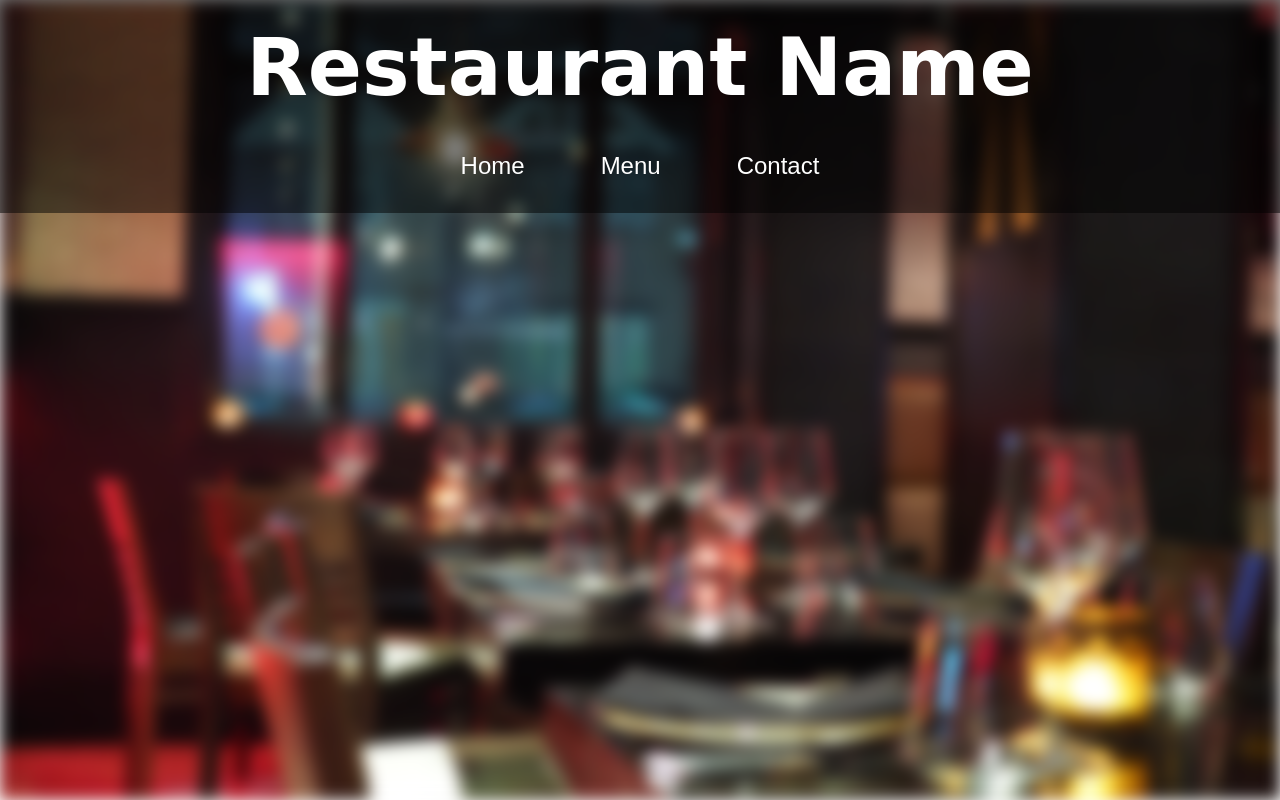
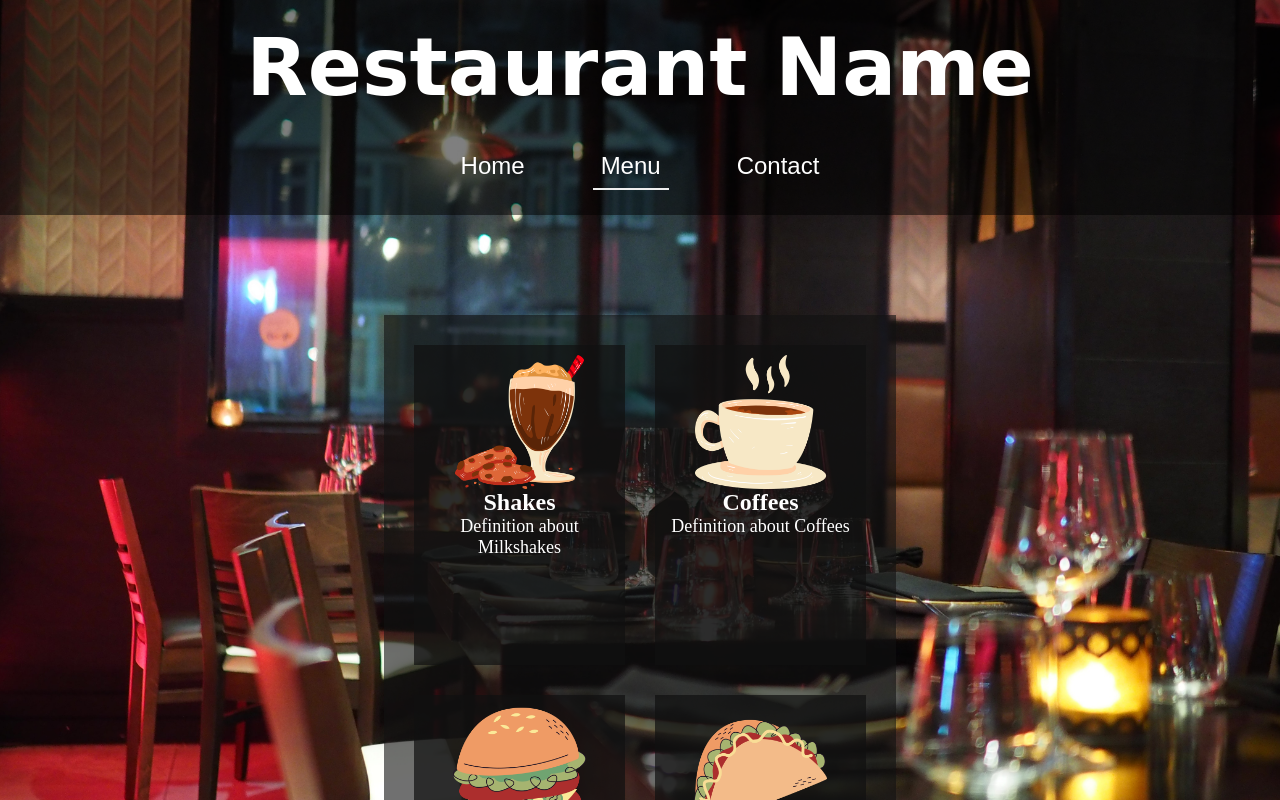
Before and after one commit to Matt19890303/Restaurant_Page, a website built with webpack: page dist/index.html in a window 1280 px wide. Both pictures are taken after a click on the button "Menu". Shown: the top 800 px of the page. Built offline with nearby package versions, Linux system fonts and the light colour scheme.

Commit message:
Project completed

```diff
--- a/src/contact.js
+++ b/src/contact.js
@@ -0,0 +1,61 @@
+
+// Body
+
+function mainBody() {
+
+    const mainBody = document.createElement("main");
+    mainBody.classList.add("mainBody");
+
+    mainBody.appendChild(createContact());
+
+    return mainBody;
+  }
+
+
+  function createContact() {
+
+    // Embedded Map
+    const contact = document.createElement("div");
+    contact.classList.add("map-container");
+
+    const emededMap = document.createElement("iframe");
+    emededMap.src = "https://www.google.com/maps/d/u/0/embed?mid=1h_7CW_eFqWsFXEcDzev9L2Bi--t7FkM&ehbc=2E312F";
+    emededMap.alt = "Embeded Map";
+
+    const mapHeading = document.createElement("h2");
+    mapHeading.textContent = "Embeded Map Store Locator";
+    mapHeading.classList.add("map-container-heading");
+
+    // Contact number
+    const numbers = document.createElement("div");
+    numbers.classList.add("numbers");
+
+    const icon = document.createElement("p");
+    icon.textContent = '📞';
+    icon.classList.add("icon");
+
+    const contactNumbers = document.createElement("p");
+    contactNumbers.textContent = ' 086 000 7728';
+    // contactNumbers.classList.add("contact-numbers");
+
+    numbers.appendChild(icon);
+    numbers.appendChild(contactNumbers);
+
+
+    contact.appendChild(mapHeading);
+    contact.appendChild(emededMap);
+    contact.appendChild(numbers);
+
+    return contact;
+  }
+
+
+
+    function loadContact() {
+      const content = document.getElementById("main");
+      main.textContent = "";
+      content.appendChild(mainBody());
+    }
+
+
+    export default loadContact;
--- a/src/home.js
+++ b/src/home.js
@@ -1,79 +1,49 @@
-// export function homePage() {
-//     const DivContent = document.querySelector('#content')
 
-//     // // background
-//     // const background = document.querySelector('div')
-//     // background.classList.add('background');
+// Body
 
-//     // // heading
-//     // const heading = document.createElement('h1');
-//     // heading.classList.add('header');
-//     // heading.textContent = 'Restaurant Name';
+function mainBody() {
+
+  const mainBody = document.createElement("main");
+  mainBody.classList.add("mainBody");
+
+  mainBody.appendChild(homeBody());
+
+  return mainBody;
+}
 
 
-//     // Button
-//     // const homeLinks = document.createElement('button');
-//     // homeLinks.textContent = 'Home';
-//     // homeLinks.classList.add('header');
+function homeBody() {
 
-//     // const menuLinks = document.createElement('button');
-//     // menuLinks.textContent = 'Menu';
-//     // menuLinks.classList.add('links');
+  const home = document.createElement("div");
+  home.classList.add("text-container");
 
-//     // Footer
-//     // const footer = document.createElement('div');
+  const foodImage = document.createElement("img");
+  foodImage.src = "images/foodphoto.jpg";
+  foodImage.alt = "Food on a plate";
+
+  const paragraph1 = document.createElement("p");
+  paragraph1.textContent = "Come and enjoy and amazing meal.";
+  paragraph1.classList.add("text");
+
+  const paragraph2 = document.createElement("p");
+  paragraph2.textContent = "And share it with friends.";
+  paragraph2.classList.add("text");
 
 
-//     // DivContent.appendChild(heading);
-//     // DivContent.appendChild(nav);
-//     // DivContent.appendChild(homeLinks);
-//     // DivContent.appendChild(menuLinks);
-//     // DivContent.appendChild(background);
+  home.appendChild(paragraph1);
+  home.appendChild(foodImage);
+  home.appendChild(paragraph2);
 
-// }
-
-
-
- function createHeader() {
-    const nav = document.createElement("nav");
-    // const nav = document.querySelector('#content')
-    nav.classList.add("links");
-
-
-    const heading = document.createElement('h1');
-    heading.classList.add('heading');
-    heading.textContent = 'Restaurant Name';
-
-
-    const homeButton = document.createElement("button");
-    homeButton.classList.add("button");
-    homeButton.textContent = "Home";
-
-    const menuButton = document.createElement("button");
-    menuButton.classList.add("button");
-    menuButton.textContent = "Menu";
-
-    const contactButton = document.createElement("button");
-    contactButton.classList.add("button");
-    contactButton.textContent = "Contact";
-
-
-    nav.appendChild(heading);
-    nav.appendChild(homeButton);
-    nav.appendChild(menuButton);
-    nav.appendChild(contactButton);
-
-    return nav;
+  return home;
 }
 
 
 
+  function loadHome() {
+    const content = document.getElementById("main");
+    main.textContent = "";
+    content.appendChild(mainBody());
+  }
 
-export function initializeWebsite() {
-    const content = document.getElementById("content");
 
-    content.appendChild(createHeader());
-    // content.appendChild(createMain());
-    // content.appendChild(createFooter());
-
-  }
+  export default loadHome;
--- a/src/index.js
+++ b/src/index.js
@@ -1,18 +1,5 @@
-// import loadHome from "./home.js";
-// import loadMenu from "./menu.js";
-// import loadContact from "./contact.js";
+// import loadLandingPage from "./landingPage.js";
+import * as module from './landingPage.js';
 
 
-import * as module from './home.js';
-// import './dist/style.css';
-
-
-
-const myArray = ["CapeTown", "Durban", "Joburg"];
-console.log(myArray);
-
-// module.homePage();
-// module.createHeader();
-// module.createNav();
-
-module.initializeWebsite();
+module.loadLandingPage();
--- /dev/null
+++ b/src/landingPage.js
@@ -0,0 +1,118 @@
+import loadHome from "./home";
+import loadMenu from "./menu";
+import loadContact from "./contact";
+
+
+
+
+// Header
+function createHeader() {
+    const nav = document.createElement("nav");
+    nav.classList.add("links");
+
+
+    const heading = document.createElement('h1');
+    heading.classList.add('heading');
+    heading.textContent = 'Restaurant Name';
+
+
+    const homeButton = document.createElement("button");
+    homeButton.classList.add("loadPageButtonbutton");
+    homeButton.textContent = "Home";
+    homeButton.addEventListener("click", function () {
+      setActiveButton(homeButton);
+      loadHome();
+      });
+
+
+    const menuButton = document.createElement("button");
+    menuButton.classList.add("loadPageButtonbutton");
+    menuButton.textContent = "Menu";
+    menuButton.addEventListener("click", function () {
+      setActiveButton(menuButton);
+      loadMenu();
+      });
+
+
+    const contactButton = document.createElement("button");
+    contactButton.classList.add("loadPageButtonbutton");
+    contactButton.textContent = "Contact";
+    contactButton.addEventListener("click", function () {
+      setActiveButton(contactButton);
+      loadContact();
+      });
+
+
+    nav.appendChild(heading);
+    nav.appendChild(homeButton);
+    nav.appendChild(menuButton);
+    nav.appendChild(contactButton);
+
+    return nav;
+}
+
+// Body
+
+function setActiveButton(button) {
+    const buttons = document.querySelectorAll(".loadPageButtonbutton");
+
+    buttons.forEach((button) => {
+      if (button !== this) {
+        button.classList.remove("active");
+      }
+    });
+
+    button.classList.add("active");
+  }
+
+
+
+function createMain() {
+    const main = document.createElement("main");
+    main.classList.add("mainBody");
+    // replaces the body that is created in a main element with the button clickedand loads the 'loadHome'/'loadMeu'
+    main.setAttribute("id", "main");
+    return main;
+  }
+
+
+// Footer
+function createFooter() {
+    const footer = document.createElement("div");
+    footer.classList.add("footer-container");
+
+    const footerText = document.createElement("a");
+    footerText.textContent = "Copyright © 2023 MattFourie ";
+    footerText.classList.add("footer");
+
+    // Github image as a link to Github
+    const footerLink = document.createElement('a');
+    // footerLink.href = "https://github.com/Matt19890303/Restaurant_Page";
+    footerLink.setAttribute('href', 'https://github.com/Matt19890303/Restaurant_Page');
+
+    const footerImage = document.createElement('img');
+    footerImage.src = "images/social_github_icon.png";
+    footerImage.classList.add("github-pic");
+
+    footerLink.appendChild(footerImage);
+
+    footer.appendChild(footerLink);
+    footer.appendChild(footerText);
+    footer.appendChild(footerImage);
+
+    return footer;
+  }
+
+
+
+export function loadLandingPage() {
+    const content = document.getElementById("content");
+
+    content.appendChild(createHeader());
+    content.appendChild(createMain());
+    content.appendChild(createFooter());
+    loadHome();
+  }
+
+
+  // export default loadLandingPage;
--- a/src/menu.js
+++ b/src/menu.js
@@ -1,2 +1,107 @@
-// imports imges for the menu
-// import restaurantImage from './images/foodphoto.jpg';
+
+
+// Menu
+
+function mainBody() {
+
+  const mainBody = document.createElement("main");
+  mainBody.classList.add("mainBody");
+
+  mainBody.appendChild(createMenu());
+
+  return mainBody;
+}
+
+
+
+// Menu
+function createMenu() {
+  const menu = document.createElement("div");
+  menu.classList.add("menu");
+
+  menu.appendChild(
+    createMenuItem(
+      "Shakes",
+      "Definition about Milkshakes"
+    )
+  );
+
+
+  menu.appendChild(
+    createMenuItem(
+      "Coffees",
+      "Definition about Coffees"
+    )
+  );
+  menu.appendChild(
+    createMenuItem(
+      "Burger",
+      "Definition about Burger"
+    )
+  );
+  menu.appendChild(
+    createMenuItem(
+      "Taco",
+      "Definition about Taco"
+    )
+  );
+  menu.appendChild(
+    createMenuItem(
+      "Pizza",
+      "Definition about Pizza"
+    )
+  );
+  menu.appendChild(
+    createMenuItem(
+      "Wrap",
+      "Definition about Wrap"
+    )
+  );
+  menu.appendChild(
+    createMenuItem(
+      "Macarons",
+      "Definition about Macarons"
+    )
+  );
+  menu.appendChild(
+    createMenuItem(
+      "Apple-Pie",
+      "Definition about Apple-Pie"
+    )
+  );
+
+  return menu;
+}
+
+
+function createMenuItem(name, description) {
+  const menuItem = document.createElement("div");
+  menuItem.classList.add("menu-item");
+
+  const foodName = document.createElement("h2");
+  foodName.textContent = name;
+
+  const foodDescription = document.createElement("p");
+  foodDescription.textContent = description;
+
+  const foodImage = document.createElement("img");
+  foodImage.src = `images/food/${name.toLowerCase()}.png`;
+  foodImage.alt = `${name}`;
+
+  menuItem.appendChild(foodImage);
+  menuItem.appendChild(foodName);
+  menuItem.appendChild(foodDescription);
+
+  return menuItem;
+}
+
+
+
+function loadMenu() {
+  const content = document.getElementById("main");
+  main.textContent = "";
+  content.appendChild(mainBody());
+}
+
+
+export default loadMenu;
```
Also changed, not shown: dist/images/food/apple-pie.png (added), dist/images/food/burger.png (added), dist/images/food/coffees.png (added), dist/images/food/macarons.png (added), dist/images/food/pizza.png (added), dist/images/food/shakes.png (added), dist/images/food/shawarma.png (added), dist/images/food/taco.png (added), dist/images/food/wrap.png (added), dist/index.html, dist/main.js, dist/style.css, 1 other file.
